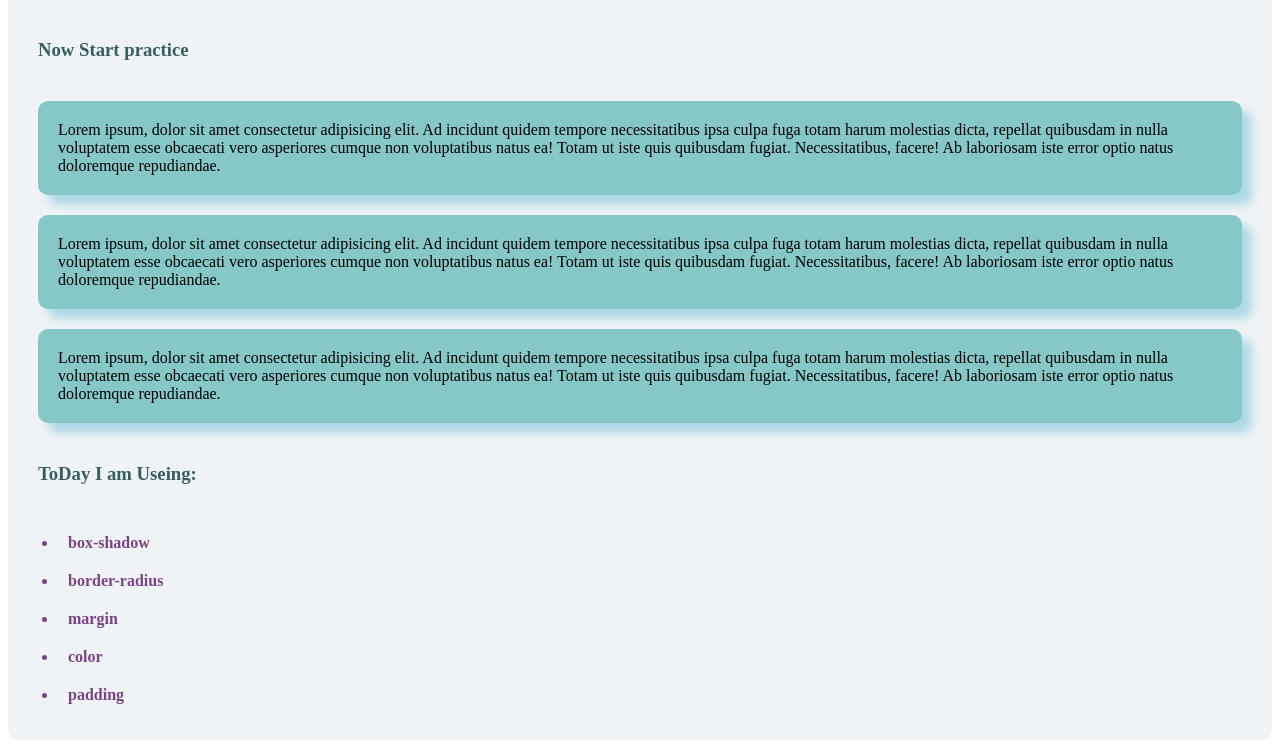
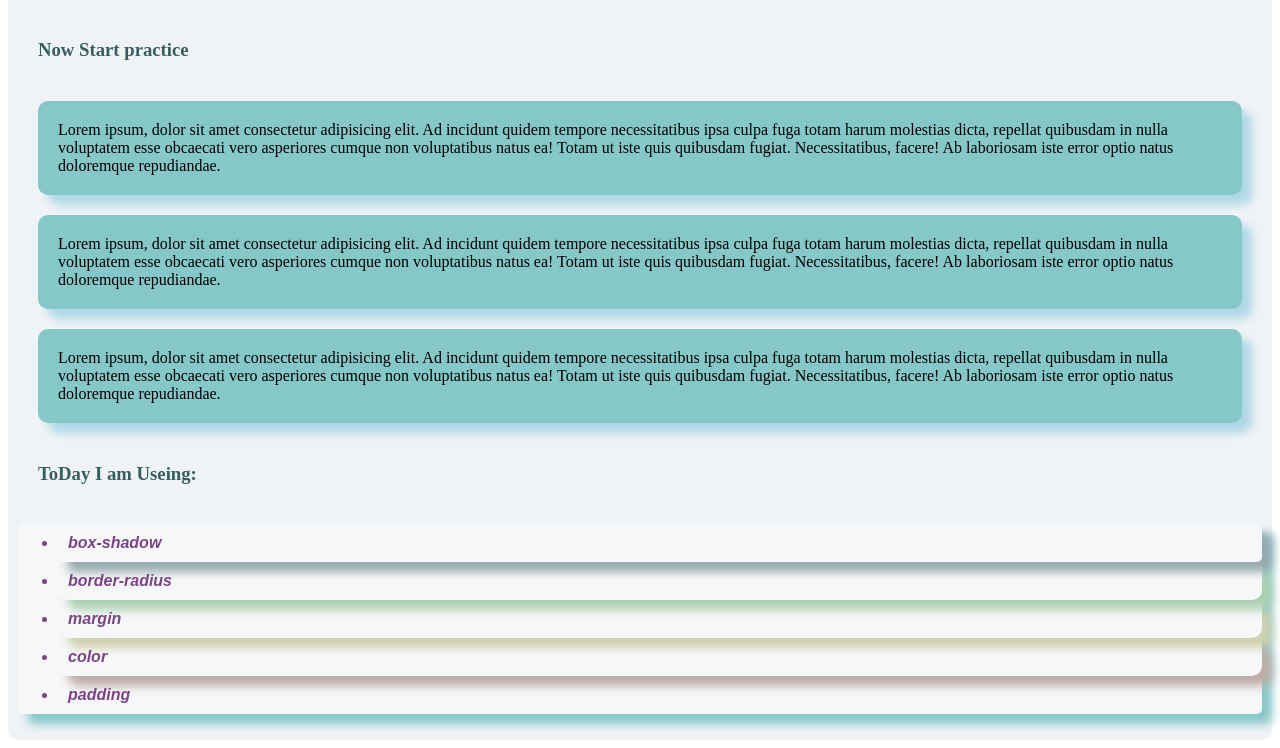
Before and after one commit to TabiaAfrose-git/css-practice, a plain HTML site: page index.html in a window 1280 px wide. Shown: the part 119-867 px from the top of the page. Drawn offline with Linux system fonts and the light colour scheme.

Commit message:
add new code

```diff
--- a/index.css
+++ b/index.css
@@ -24,4 +24,33 @@ li{
     padding: 10px;
     color: rgb(122, 68, 133);
     font-weight: 900;
+    font-style: italic;
+    font-family: Arial, Helvetica, sans-serif;
+    border-radius: 5px;
 }
+.b{
+    background-color: rgb(246, 247, 248);
+    border-radius: 5px;
+    box-shadow: 10px 10px 10px rgb(134, 199, 200);
+
+}
+#box_shadow{
+    box-shadow: 10px 10px 10px rgb(151, 169, 175);
+}
+
+.box-1{
+    box-shadow: 10px 10px 10px rgb(173, 209, 179);
+    border-radius: 10px;
+}
+.box-2{
+    box-shadow: 10px 10px 10px rgb(207, 209, 174);
+    border-radius: 10px;
+}
+.box-3{
+    box-shadow: 10px 10px 10px rgb(190, 173, 166);
+    border-radius: 10px;
+}
+.box-4{
+    box-shadow: 10px 10px 10px rgb(197, 149, 181);
+    border-radius: 10px;
+}
--- a/index.html
+++ b/index.html
@@ -21,12 +21,12 @@
             Lorem ipsum, dolor sit amet consectetur adipisicing elit. Ad incidunt quidem tempore necessitatibus ipsa culpa fuga totam harum molestias dicta, repellat quibusdam in nulla voluptatem esse obcaecati vero asperiores cumque non voluptatibus natus ea! Totam ut iste quis quibusdam fugiat. Necessitatibus, facere! Ab laboriosam iste error optio natus doloremque repudiandae.
         </p>
         <h3>ToDay I am Useing:</h3>
-        <ul>
-            <li>box-shadow</li>
-            <li>border-radius</li>
-            <li>margin</li>
-            <li>color</li>
-            <li>padding</li>
+        <ul class="b">
+            <li id = "box_shadow">box-shadow</li>
+            <li class="box-1">border-radius</li>
+            <li class="box-2">margin</li>
+            <li class="box-3">color</li>
+            <li class= cox-4>padding</li>
         </ul>
         </ul>
 
```
